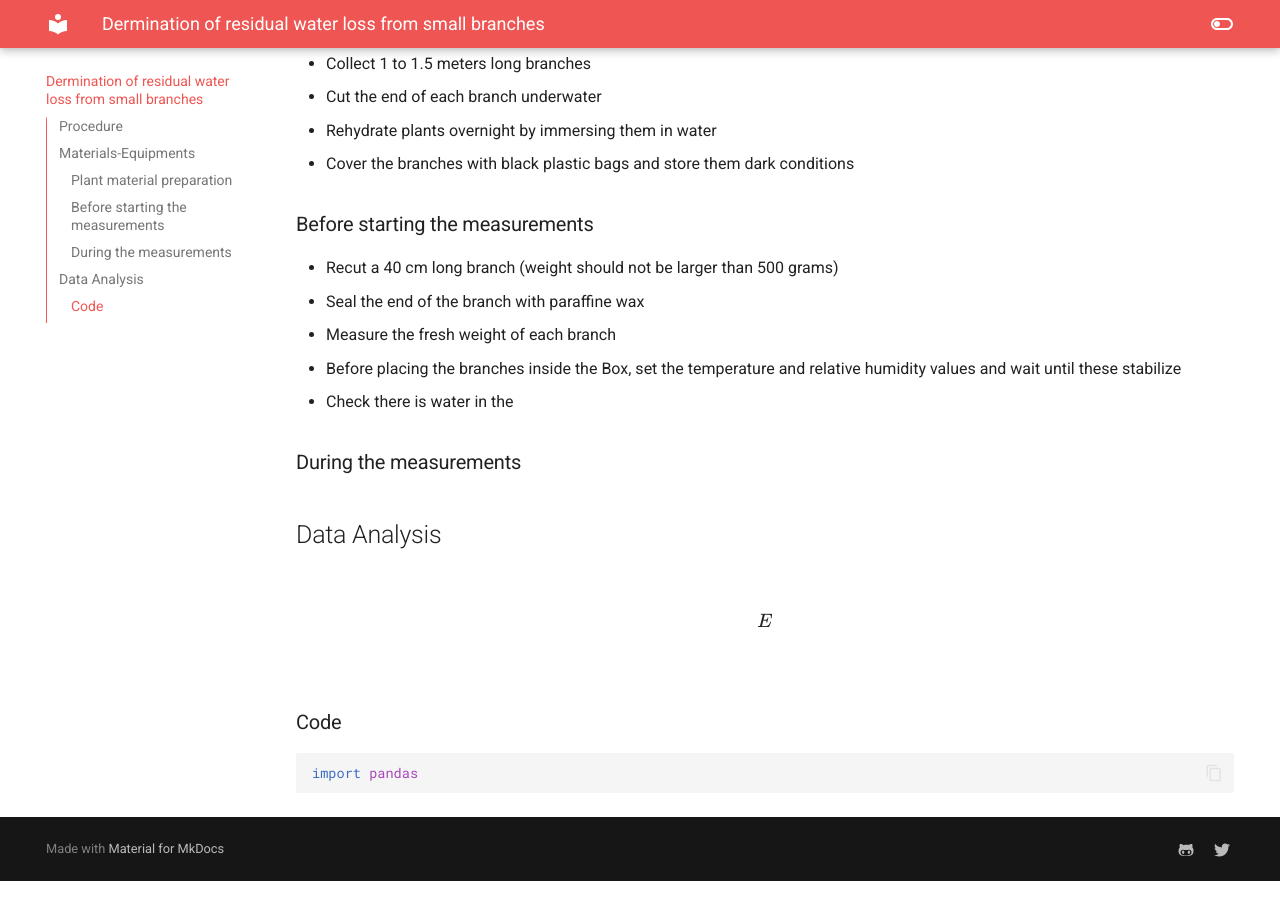
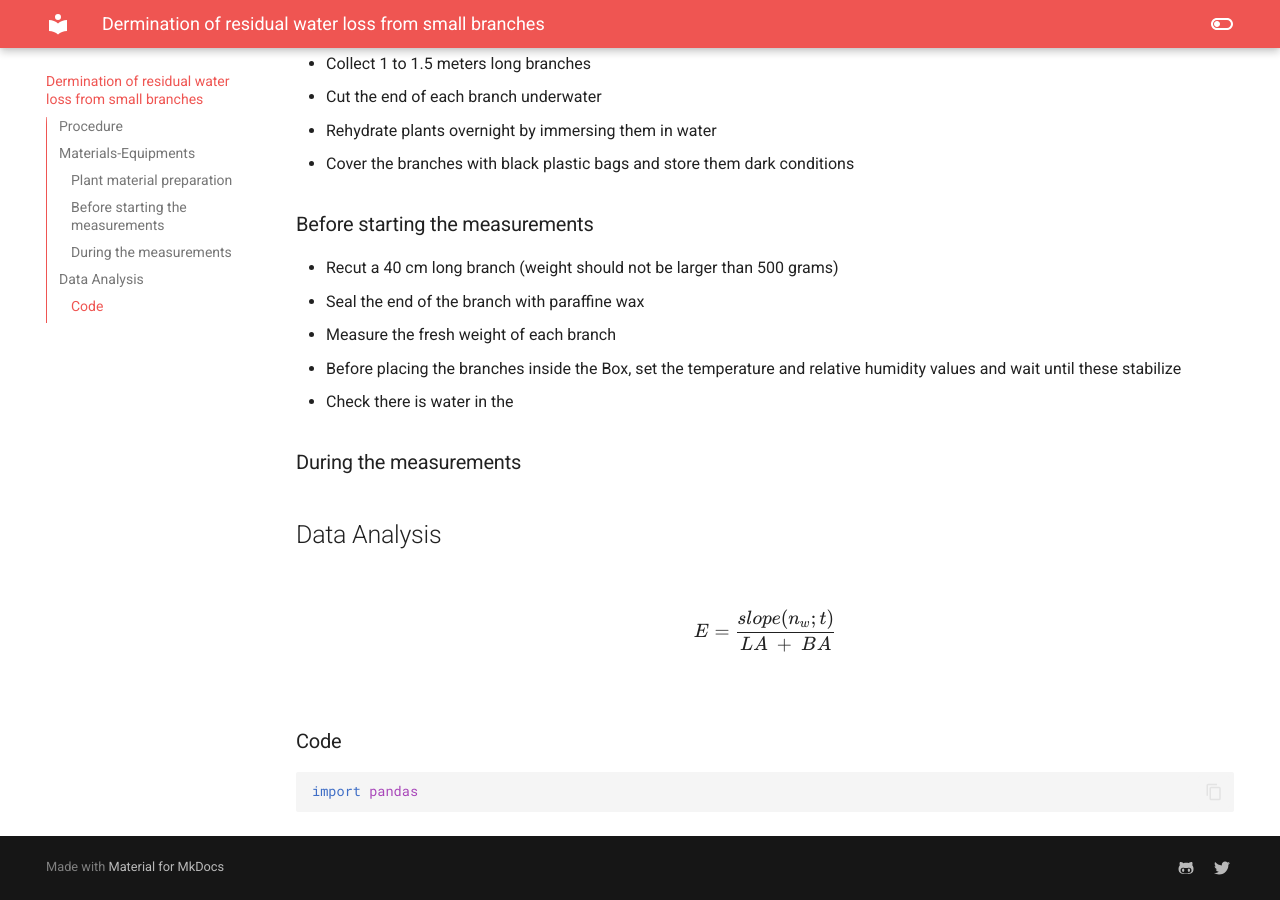
Before and after one commit to ecamo19/droughtbox_documentation, an MkDocs documentation site: the page built from docs/3_test_experiment_1.md, in a window 1280 px wide and 900 px high, scrolled down 573 px. Built offline with MkDocs 1.6.1 and Material for MkDocs 9.7.7, drawn with Linux system fonts in a browser that asks for light colours.

Commit message:
vault backup: 2023-08-31 14:15:36

````diff
--- a/docs/3_test_experiment_1.md
+++ b/docs/3_test_experiment_1.md
@@ -34,8 +34,10 @@ This protocol describes how to measure g<sub>res</sub> under __constant temperat
 
 ## Data Analysis
 
-$$E$$
+$$E = \frac{slope(n_w;t)}{LA\ +\ BA }$$
 
+
+$$$$
 ### Code
 ```python
 import pandas
````
